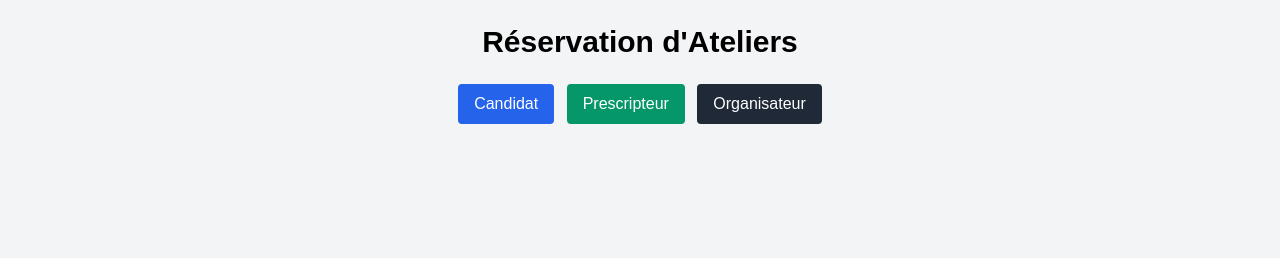
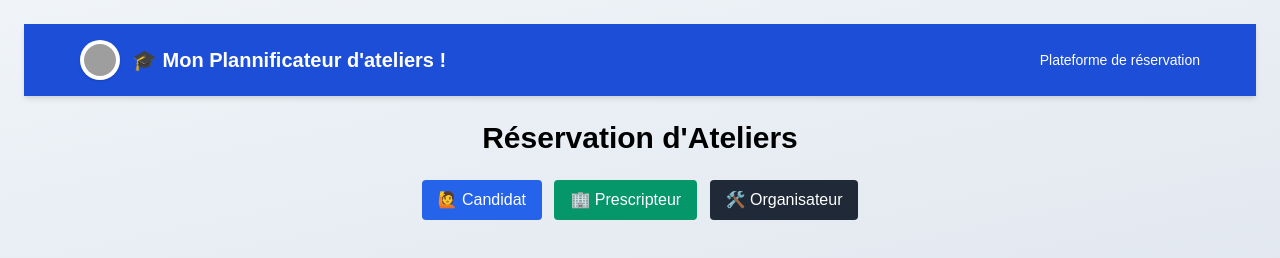
Before and after one commit to AFPALAB/mon-atelier, a plain HTML site: page frontend/index.html in a window 1280 px wide. Drawn offline with nearby package versions, Linux system fonts and the light colour scheme; grey boxes are pictures that could not be loaded.

Commit message:
Update index.html

```diff
--- a/frontend/index.html
+++ b/frontend/index.html
@@ -11,21 +11,37 @@
     emailjs.init("GvqsBDTA611pD8wap");
   </script>
   <style>
-    body { font-family: sans-serif; }
-    .hidden { display: none; }
+
+body {
+  font-family: sans-serif;
+  background: linear-gradient(to bottom right, #f0f4f8, #e2e8f0);
+}
+
   </style>
 </head>
 <body class="bg-gray-100 p-6">
+  <header class="bg-blue-700 text-white py-4 shadow-md mb-6">
+  <div class="max-w-6xl mx-auto px-4 flex items-center justify-between">
+    <div class="flex items-center space-x-3">
+      <img src="https://th.bing.com/th/id/OIP.dA00hrUFvJUl0am7ou6oLAHaFP?rs=1&pid=ImgDetMain" alt="Logo" class="w-10 h-10 rounded-full bg-white p-1 shadow" />
+      <h1 class="text-xl font-bold">🎓 Mon Plannificateur d'ateliers !</h1>
+    </div>
+    <span class="text-sm font-light hidden sm:inline">Plateforme de réservation</span>
+  </div>
+</header>
   <h1 class="text-3xl font-bold text-center mb-6">Réservation d'Ateliers</h1>
   <div class="text-center space-x-2 mb-6">
-    <button onclick="selectRole('candidat')" class="bg-blue-600 text-white px-4 py-2 rounded">Candidat</button>
-    <button onclick="selectRole('prescripteur')" class="bg-green-600 text-white px-4 py-2 rounded">Prescripteur</button>
-    <button onclick="selectRole('organisateur')" class="bg-gray-800 text-white px-4 py-2 rounded">Organisateur</button>
+    <div class="text-center space-x-2 mb-6">
+  <button onclick="selectRole('candidat')" class="bg-blue-600 text-white px-4 py-2 rounded">🙋‍ Candidat</button>
+  <button onclick="selectRole('prescripteur')" class="bg-green-600 text-white px-4 py-2 rounded">🏢 Prescripteur</button>
+  <button onclick="selectRole('organisateur')" class="bg-gray-800 text-white px-4 py-2 rounded">🛠️ Organisateur</button>
+</div>
+
   </div>
   <div id="app" class="max-w-6xl mx-auto"></div>
 <script>
   let ateliers = JSON.parse(localStorage.getItem("ateliers") || "[]");
-  const mdp = "atelier2024";
+  const mdp = "atelier2025";
 
   function sauvegarder() {
     localStorage.setItem("ateliers", JSON.stringify(ateliers));
```
